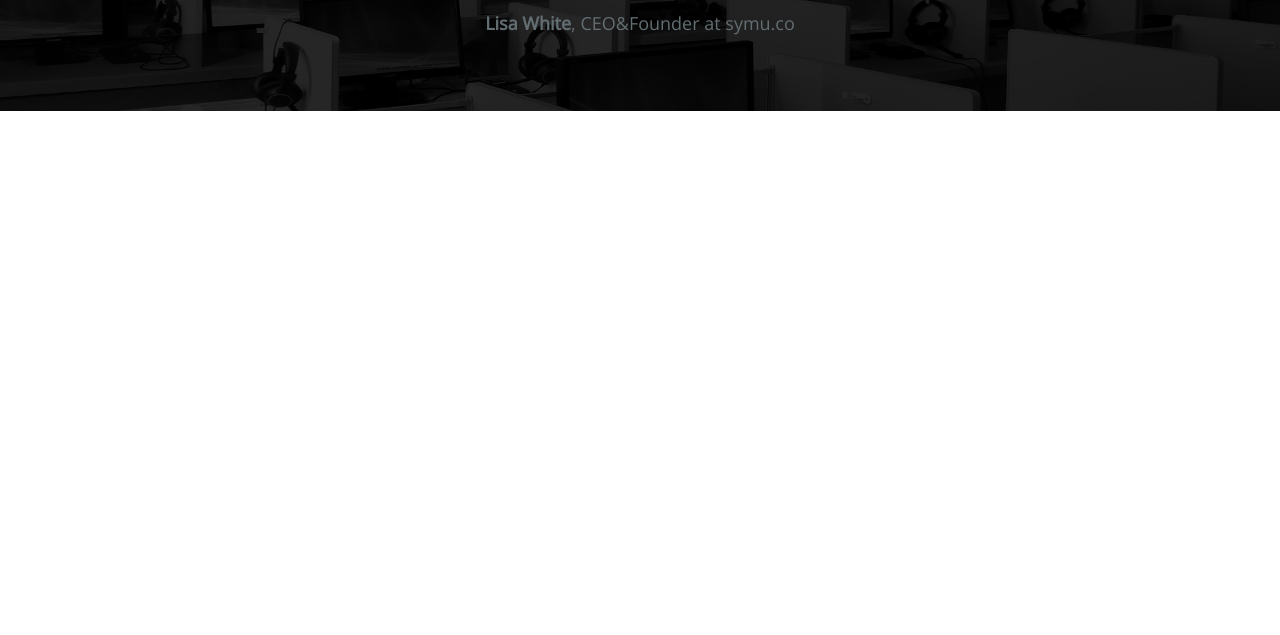
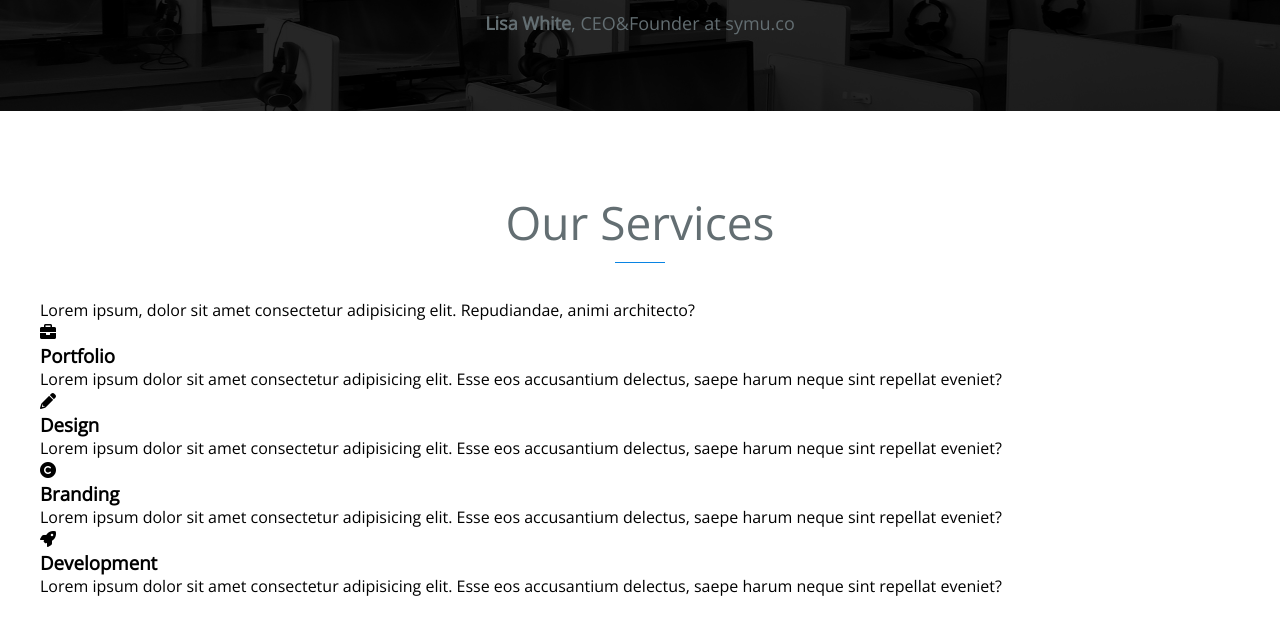
Before and after one commit to MatGom/gamingo, a website: page index.html in a window 1280 px wide. Shown: the part 3272-3907 px from the top of the page. Before the commit the page ends 3383 px from the top, so only its background shows below. Drawn offline with nearby package versions, Linux system fonts and the light colour scheme.

Commit message:
Add html for services section

```diff
--- a/index.html
+++ b/index.html
@@ -22,7 +22,7 @@
                 <ul class="menu">
                     <li><a href="#" class="menu-item">home</a></li>
                     <li><a href="#about" class="menu-item">about</a></li>
-                    <li><a href="#" class="menu-item">work</a></li>
+                    <li><a href="#work" class="menu-item">work</a></li>
                     <li><a href="#" class="menu-item">services</a></li>
                     <li><a href="#" class="menu-item">blog</a></li>
                 </ul>
@@ -83,7 +83,7 @@
         </div>
     </section>
 
-    <section class="works">
+    <section class="works" id="work">
         <div class="work-one work">
             <div class="container">
                 <img class="work-img" src="./images/work1.png" alt="frost dragons logo">
@@ -124,6 +124,49 @@
         </div>
     </section>
 
+    <section class="services section">
+        <div class="container">
+            <h2 class="section-title">Our Services</h2>
+            <p class="services-text">Lorem ipsum, dolor sit amet consectetur adipisicing elit. Repudiandae, animi
+                architecto?
+            </p>
+            <div class="wrapper">
+                <div class="service-box">
+                    <div class="service-icon"><i class="fa-solid fa-briefcase"></i></div>
+                    <div class="service-info">
+                        <h3 class="service-title">Portfolio</h3>
+                        <p class="service-text">Lorem ipsum dolor sit amet consectetur adipisicing elit. Esse eos
+                            accusantium delectus, saepe harum neque sint repellat eveniet?</p>
+                    </div>
+                </div>
+                <div class="service-box">
+                    <div class="service-icon"><i class="fa-solid fa-pencil"></i></div>
+                    <div class="service-info">
+                        <h3 class="service-title">Design</h3>
+                        <p class="service-text">Lorem ipsum dolor sit amet consectetur adipisicing elit. Esse eos
+                            accusantium delectus, saepe harum neque sint repellat eveniet?</p>
+                    </div>
+                </div>
+                <div class="service-box">
+                    <div class="service-icon"><i class="fa-solid fa-copyright"></i></div>
+                    <div class="service-info">
+                        <h3 class="service-title">Branding</h3>
+                        <p class="service-text">Lorem ipsum dolor sit amet consectetur adipisicing elit. Esse eos
+                            accusantium delectus, saepe harum neque sint repellat eveniet?</p>
+                    </div>
+                </div>
+                <div class="service-box">
+                    <div class="service-icon"><i class="fa-solid fa-rocket"></i></div>
+                    <div class="service-info">
+                        <h3 class="service-title">Development</h3>
+                        <p class="service-text">Lorem ipsum dolor sit amet consectetur adipisicing elit. Esse eos
+                            accusantium delectus, saepe harum neque sint repellat eveniet?</p>
+                    </div>
+                </div>
+            </div>
+        </div>
+    </section>
+
 
     <script src="./js/script.js"></script>
 </body>
```
